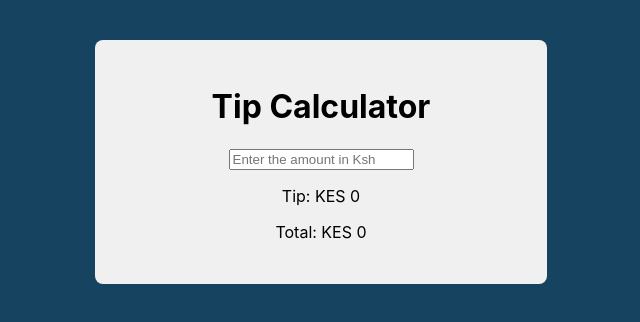
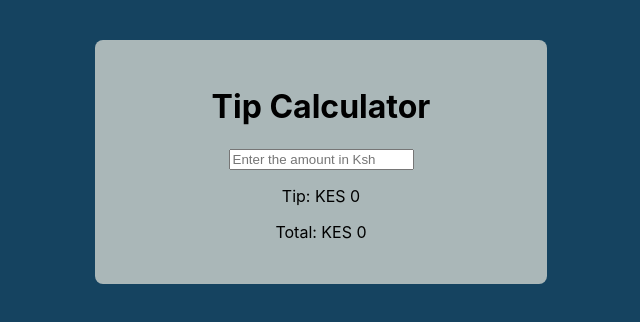
Before and after one commit to Eshhaa11/tip-calculator, a React (Create React App) app: page / in a window 1280 px wide. Shown: the top 322 px of the page, without its empty margins (319-959 px from the left). Built offline with nearby package versions, Linux system fonts and the light colour scheme.

Commit message:
added bg

```diff
--- a/src/Components/Tip.css
+++ b/src/Components/Tip.css
@@ -6,7 +6,7 @@ body {
   max-width: 400px;
   margin: 40px auto;
   padding: 26px;
-  background: #f0f0f0;
+  background: #aab7b8;
   text-align: center;
   border-radius: 8px;
 }
```
